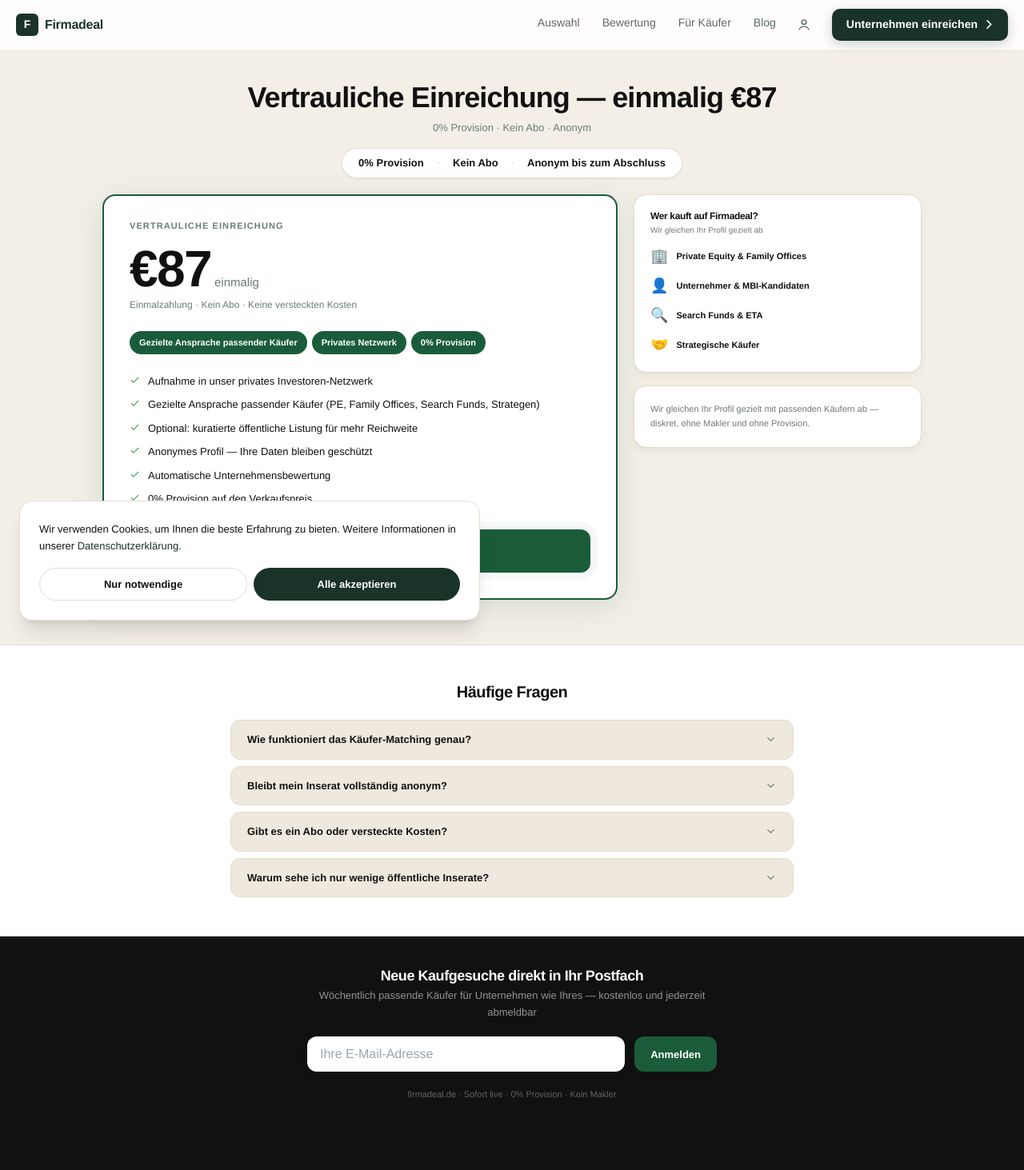
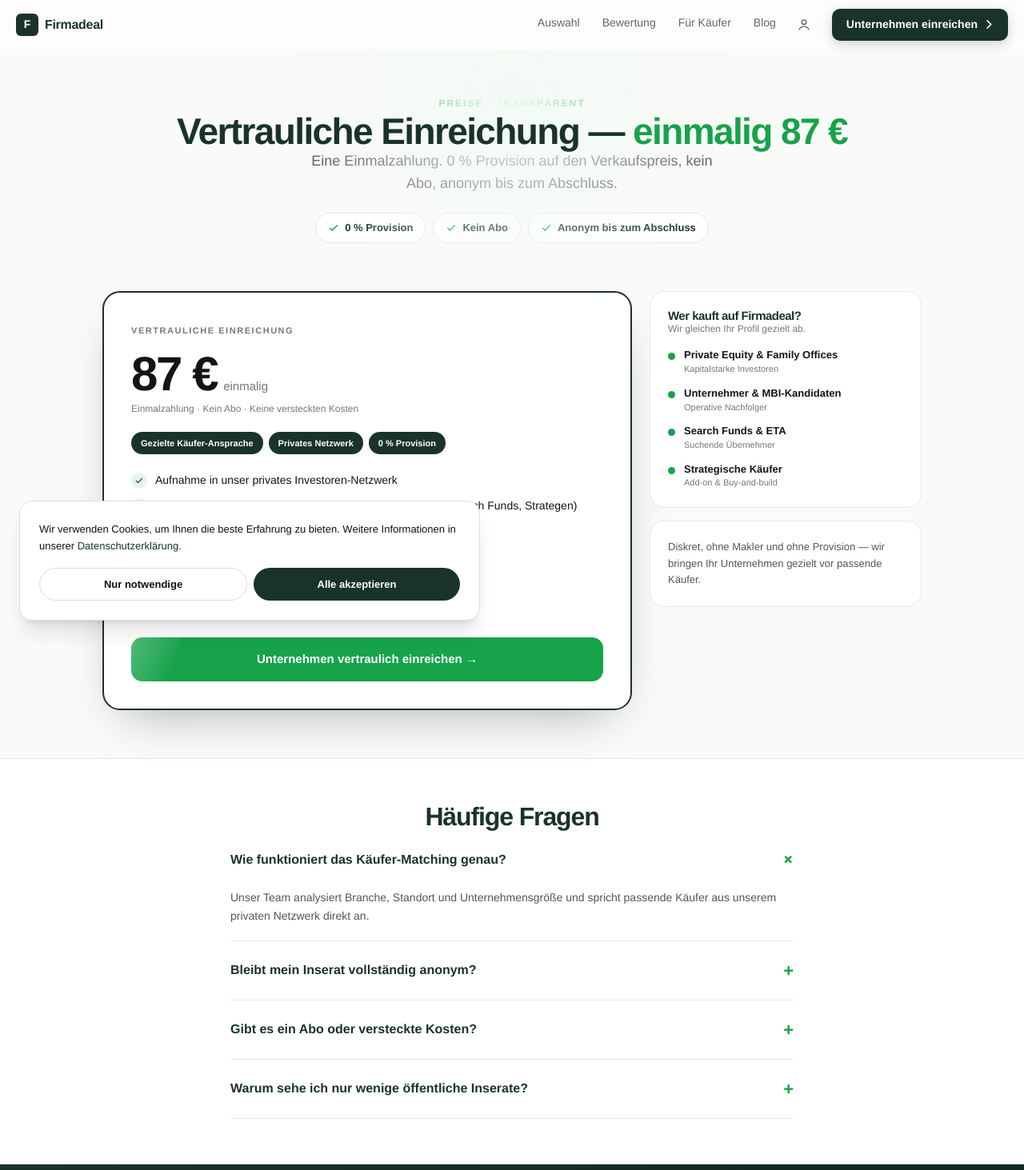
Before and after one commit to vcelkamarvin/Firmadeal, a Next.js app: page /pricing in a window 1280 px wide. Shown: the top 1463 px of the page at 80% size. Built offline with nearby package versions, Linux system fonts and the light colour scheme.

Commit message:
Pricing: redesign to match homepage (newsletter API + /sell CTA preserved)

```diff
--- a/src/app/pricing/page.tsx
+++ b/src/app/pricing/page.tsx
@@ -1,51 +1,42 @@
 "use client";
 
-import { useState, useEffect } from "react";
+import { useState } from "react";
 import Link from "next/link";
-import { Check, ChevronDown } from "lucide-react";
 
-const BUYERS = [
-  { icon: "🏢", label: "Private Equity & Family Offices" },
-  { icon: "👤", label: "Unternehmer & MBI-Kandidaten"    },
-  { icon: "🔍", label: "Search Funds & ETA"              },
-  { icon: "🤝", label: "Strategische Käufer"             },
+/* Firmadeal — Pricing (redesign). Navbar/Footer/SEO from layout.tsx.
+   Newsletter API call and /sell CTA preserved exactly. */
+
+const BUYERS: { label: string; sub: string }[] = [
+  { label: "Private Equity & Family Offices", sub: "Kapitalstarke Investoren" },
+  { label: "Unternehmer & MBI-Kandidaten", sub: "Operative Nachfolger" },
+  { label: "Search Funds & ETA", sub: "Suchende Übernehmer" },
+  { label: "Strategische Käufer", sub: "Add-on & Buy-and-build" },
 ];
 
-const FEATURES = [
+const FEATURES: string[] = [
   "Aufnahme in unser privates Investoren-Netzwerk",
   "Gezielte Ansprache passender Käufer (PE, Family Offices, Search Funds, Strategen)",
   "Optional: kuratierte öffentliche Listung für mehr Reichweite",
   "Anonymes Profil — Ihre Daten bleiben geschützt",
   "Automatische Unternehmensbewertung",
-  "0% Provision auf den Verkaufspreis",
+  "0 % Provision auf den Verkaufspreis",
 ];
 
-const FAQ = [
-  {
-    q: "Wie funktioniert das Käufer-Matching genau?",
-    a: "Unser Team analysiert Branche, Standort und Unternehmensgröße und spricht passende Käufer aus unserem privaten Netzwerk direkt an.",
-  },
-  {
-    q: "Bleibt mein Inserat vollständig anonym?",
-    a: "Ja. Ihr Name, Ihre Kontaktdaten und alle Unternehmensinformationen bleiben bis zu Ihrer ausdrücklichen Freigabe vollständig geschützt.",
-  },
-  {
-    q: "Gibt es ein Abo oder versteckte Kosten?",
-    a: "Nein. Sie zahlen einmalig €87 — kein Abo, keine Verlängerung, keine Provision auf den Verkaufspreis.",
-  },
-  {
-    q: "Warum sehe ich nur wenige öffentliche Inserate?",
-    a: "Die meisten Mandate sind vertraulich und werden nicht öffentlich gezeigt — das schützt Verkäufer und Mitarbeiter. Öffentlich erscheint nur eine kuratierte Auswahl.",
-  },
+const FAQ: { q: string; a: string }[] = [
+  { q: "Wie funktioniert das Käufer-Matching genau?", a: "Unser Team analysiert Branche, Standort und Unternehmensgröße und spricht passende Käufer aus unserem privaten Netzwerk direkt an." },
+  { q: "Bleibt mein Inserat vollständig anonym?", a: "Ja. Ihr Name, Ihre Kontaktdaten und alle Unternehmensinformationen bleiben bis zu Ihrer ausdrücklichen Freigabe vollständig geschützt." },
+  { q: "Gibt es ein Abo oder versteckte Kosten?", a: "Nein. Sie zahlen einmalig 87 € — kein Abo, keine Verlängerung, keine Provision auf den Verkaufspreis." },
+  { q: "Warum sehe ich nur wenige öffentliche Inserate?", a: "Die meisten Mandate sind vertraulich und werden nicht öffentlich gezeigt — das schützt Verkäufer und Mitarbeiter. Öffentlich erscheint nur eine kuratierte Auswahl." },
 ];
 
+function CheckIcon() {
+  return (<svg viewBox="0 0 24 24" fill="none" stroke="currentColor" strokeWidth="2.6" aria-hidden="true"><path d="M20 6L9 17l-5-5" /></svg>);
+}
+
 export default function PricingPage() {
-  const [openFaq, setOpenFaq] = useState<number | null>(null);
+  const [openFaq, setOpenFaq] = useState<number | null>(0);
   const [email, setEmail] = useState("");
-  const [newsletterState, setNewsletter] = useState<"idle"|"loading"|"success"|"duplicate"|"error">("idle");
-  const [visible, setVisible] = useState(false);
-
-  useEffect(() => { const t = setTimeout(() => setVisible(true), 60); return () => clearTimeout(t); }, []);
+  const [newsletterState, setNewsletter] = useState<"idle" | "loading" | "success" | "duplicate" | "error">("idle");
 
   const handleNewsletter = async (e: React.FormEvent) => {
     e.preventDefault();
@@ -57,195 +48,182 @@ export default function PricingPage() {
         body: JSON.stringify({ email }),
       });
       if (res.status === 409) { setNewsletter("duplicate"); return; }
-      if (!res.ok)            { setNewsletter("error");     return; }
+      if (!res.ok) { setNewsletter("error"); return; }
       setNewsletter("success");
       setEmail("");
     } catch { setNewsletter("error"); }
   };
 
-  const show = (delay: number) => ({
-    opacity: visible ? 1 : 0,
-    transform: visible ? "translateY(0)" : "translateY(14px)",
-    transition: `opacity 0.6s ease ${delay}ms, transform 0.6s cubic-bezier(0.16,1,0.3,1) ${delay}ms`,
-  });
+  return (
+    <>
+      <style>{cssString}</style>
+      <div className="fp">
 
-  return (
-    <div className="bg-[var(--bg)] min-h-screen">
-
-      {/* Header */}
-      <section className="max-w-7xl mx-auto px-4 sm:px-6 lg:px-8 pt-10 pb-5 text-center">
-        <h1 className="font-sans text-[clamp(20px,3.5vw,36px)] font-bold text-[var(--ink)] tracking-tight mb-2 leading-[1.1]">
-          Vertrauliche Einreichung — einmalig €87
-        </h1>
-        <p className="font-sans text-[13px] text-[var(--muted)] mb-4">
-          0% Provision · Kein Abo · Anonym
-        </p>
-        <div className="inline-flex flex-wrap items-center justify-center gap-x-4 gap-y-1.5 bg-white border border-[var(--border)] rounded-full px-5 py-2 shadow-sm text-[13px] font-sans font-semibold text-[var(--ink)]">
-          <span>0% Provision</span>
-          <span className="text-[var(--border)] hidden sm:block">·</span>
-          <span>Kein Abo</span>
-          <span className="text-[var(--border)] hidden sm:block">·</span>
-          <span>Anonym bis zum Abschluss</span>
+        {/* HEADER */}
+        <section className="fp-hero">
+          <div className="fp-wrap" style={{ textAlign: "center" }}>
+            <span className="fp-eyebrow">Preise · Transparent</span>
+            <h1 className="fp-h1">Vertrauliche Einreichung — <em>einmalig 87 €</em></h1>
+            <p className="fp-sub">Eine Einmalzahlung. 0 % Provision auf den Verkaufspreis, kein Abo, anonym bis zum Abschluss.</p>
+            <div className="fp-pills">
+              <span className="fp-pill"><CheckIcon /> 0 % Provision</span>
+              <span className="fp-pill"><CheckIcon /> Kein Abo</span>
+              <span className="fp-pill"><CheckIcon /> Anonym bis zum Abschluss</span>
+            </div>
           </div>
         </section>
 
-      {/* Pricing + Sidebar */}
-      <section className="max-w-7xl mx-auto px-4 sm:px-6 lg:px-8 pb-14">
-        <div className="grid grid-cols-1 xl:grid-cols-[1fr_360px] gap-5 items-start max-w-5xl mx-auto">
-
-          {/* Pricing Card */}
-          <div
-            className="animate-border-glow relative bg-white rounded-2xl flex flex-col p-8"
-            style={{ border: "2.5px solid #1A5C3A", ...show(0) }}
-          >
-            <h3 className="font-sans text-[11px] font-bold text-[var(--muted)] uppercase tracking-widest mb-4">
-              Vertrauliche Einreichung
-            </h3>
-
-            <div className="flex items-baseline gap-1 mb-1">
-              <span className="font-sans text-[64px] font-bold text-[var(--ink)] tracking-tight leading-none tabular-nums">
-                €87
-              </span>
-              <span className="font-sans text-[15px] text-[var(--muted)]">einmalig</span>
-            </div>
-            <p className="font-sans text-[12px] text-[var(--muted)] mb-6">
-              Einmalzahlung · Kein Abo · Keine versteckten Kosten
-            </p>
-
-            <div className="flex flex-wrap gap-1.5 mb-6">
-              {["Gezielte Ansprache passender Käufer", "Privates Netzwerk", "0% Provision"].map((p) => (
-                <span
-                  key={p}
-                  className="font-sans text-[11px] font-bold px-3 py-1.5 rounded-full text-white"
-                  style={{ background: "#1A5C3A" }}
-                >
-                  {p}
-                </span>
+        {/* PRICING + SIDEBAR */}
+        <section className="fp-wrap fp-grid">
+          <div className="fp-card">
+            <span className="fp-card-label">Vertrauliche Einreichung</span>
+            <div className="fp-price"><span className="fp-amount">87 €</span><span className="fp-once">einmalig</span></div>
+            <p className="fp-price-note">Einmalzahlung · Kein Abo · Keine versteckten Kosten</p>
+            <div className="fp-tags">
+              {["Gezielte Käufer-Ansprache", "Privates Netzwerk", "0 % Provision"].map((p) => (
+                <span key={p} className="fp-tag">{p}</span>
               ))}
             </div>
-
-            <ul className="space-y-2.5 mb-7 flex-1">
+            <ul className="fp-features">
               {FEATURES.map((f) => (
-                <li key={f} className="flex items-start gap-2.5">
-                  <Check size={13} className="text-[var(--green)] mt-0.5 flex-shrink-0" />
-                  <span className="font-sans text-[13px] text-[var(--ink)]">{f}</span>
-                </li>
+                <li key={f}><span className="fp-check"><CheckIcon /></span>{f}</li>
               ))}
             </ul>
-
-            <Link
-              href="/sell"
-              className="animate-cta-pulse block text-center w-full py-4 rounded-xl font-sans font-bold text-[15px] text-white hover:opacity-90 transition-opacity duration-200"
-              style={{ background: "#1A5C3A" }}
-            >
-              Unternehmen vertraulich einreichen →
-            </Link>
+            <Link href="/sell" className="fp-cta">Unternehmen vertraulich einreichen →</Link>
           </div>
 
-          {/* Sidebar */}
-          <div className="space-y-4" style={show(100)}>
-            {/* Buyer types */}
-            <div className="bg-white border border-[var(--border)] rounded-2xl p-5">
-              <h3 className="font-sans text-[12px] font-bold text-[var(--ink)] mb-1">
-                Wer kauft auf Firmadeal?
-              </h3>
-              <p className="font-sans text-[10px] text-[var(--muted)] mb-3">
-                Wir gleichen Ihr Profil gezielt ab
-              </p>
-              <div className="space-y-2.5">
+          <aside className="fp-side">
+            <div className="fp-side-box">
+              <h3 className="fp-side-h">Wer kauft auf Firmadeal?</h3>
+              <p className="fp-side-p">Wir gleichen Ihr Profil gezielt ab.</p>
+              <div className="fp-buyers">
                 {BUYERS.map((b) => (
-                  <div key={b.label} className="flex items-center gap-2.5">
-                    <span className="text-[18px] flex-shrink-0">{b.icon}</span>
-                    <div className="flex-1 min-w-0">
-                      <p className="font-sans text-[11px] font-semibold text-[var(--ink)] leading-snug truncate">{b.label}</p>
+                  <div key={b.label} className="fp-buyer">
+                    <span className="fp-buyer-dot" />
+                    <div>
+                      <div className="fp-buyer-l">{b.label}</div>
+                      <div className="fp-buyer-s">{b.sub}</div>
                     </div>
                   </div>
                 ))}
               </div>
             </div>
-
-            {/* Trust block */}
-            <div className="bg-white border border-[var(--border)] rounded-2xl p-5">
-              <p className="font-sans text-[11px] text-[var(--muted)] leading-relaxed">
-                Wir gleichen Ihr Profil gezielt mit passenden Käufern ab — diskret, ohne Makler und ohne Provision.
-              </p>
+            <div className="fp-side-box fp-side-trust">
+              <p>Diskret, ohne Makler und ohne Provision — wir bringen Ihr Unternehmen gezielt vor passende Käufer.</p>
             </div>
-          </div>
-        </div>
+          </aside>
         </section>
 
         {/* FAQ */}
-      <section className="bg-white border-t border-[var(--border)]">
-        <div className="max-w-3xl mx-auto px-4 sm:px-6 lg:px-8 py-12">
-          <h2 className="font-sans text-[20px] font-bold text-[var(--ink)] tracking-tight text-center mb-6">
-            Häufige Fragen
-          </h2>
-          <div className="space-y-2">
-            {FAQ.map((faq, i) => (
-              <div key={i} className="bg-[var(--surface2)] border border-[var(--border)] rounded-xl overflow-hidden">
-                <button
-                  onClick={() => setOpenFaq(openFaq === i ? null : i)}
-                  className="w-full flex items-center justify-between px-5 py-3.5 text-left"
-                >
-                  <span className="font-sans text-[13px] font-semibold text-[var(--ink)]">{faq.q}</span>
-                  <ChevronDown
-                    size={15}
-                    className={`text-[var(--muted)] flex-shrink-0 ml-3 transition-transform duration-200 ${openFaq === i ? "rotate-180" : ""}`}
-                  />
+        <section className="fp-surface">
+          <div className="fp-wrap fp-faq-wrap">
+            <h2 className="fp-h2">Häufige Fragen</h2>
+            <div className="fp-faq">
+              {FAQ.map((f, i) => (
+                <div className={`fp-faq-item${openFaq === i ? " open" : ""}`} key={i}>
+                  <button className="fp-faq-q" onClick={() => setOpenFaq(openFaq === i ? null : i)}>
+                    {f.q}<span className="fp-ic">+</span>
                   </button>
-                {openFaq === i && (
-                  <div className="px-5 pb-4">
-                    <p className="font-sans text-[12px] text-[var(--muted)] leading-relaxed">{faq.a}</p>
-                  </div>
-                )}
+                  <div className="fp-faq-a">{f.a}</div>
                 </div>
               ))}
             </div>
           </div>
         </section>
 
-      {/* Newsletter */}
-      <section className="bg-[var(--ink)] border-t border-[var(--border)]">
-        <div className="max-w-xl mx-auto px-4 sm:px-6 lg:px-8 py-10 text-center">
-          <h2 className="font-sans text-[18px] font-bold text-white tracking-tight mb-1">
-            Neue Kaufgesuche direkt in Ihr Postfach
-          </h2>
-          <p className="font-sans text-[13px] text-white/55 mb-5 leading-relaxed">
-            Wöchentlich passende Käufer für Unternehmen wie Ihres — kostenlos und jederzeit abmeldbar
-          </p>
+        {/* NEWSLETTER */}
+        <section className="fp-news">
+          <div className="fp-wrap" style={{ maxWidth: 600, textAlign: "center" }}>
+            <h2 className="fp-news-h">Neue Kaufgesuche direkt in Ihr Postfach</h2>
+            <p className="fp-news-p">Wöchentlich passende Käufer für Unternehmen wie Ihres — kostenlos und jederzeit abmeldbar.</p>
             {newsletterState === "success" ? (
-            <p className="font-sans text-[14px] font-semibold text-green-400">✓ Sie sind angemeldet!</p>
+              <p className="fp-news-ok">✓ Sie sind angemeldet!</p>
             ) : (
-            <form onSubmit={handleNewsletter} className="flex flex-col sm:flex-row gap-3">
+              <form onSubmit={handleNewsletter} className="fp-news-form">
                 <input
                   type="email"
                   value={email}
                   onChange={(e) => setEmail(e.target.value)}
                   placeholder="Ihre E-Mail-Adresse"
                   required
-                className="flex-1 px-4 py-2.5 rounded-xl font-sans text-[13px] text-[var(--ink)] bg-white outline-none"
                 />
-              <button
-                type="submit"
-                disabled={newsletterState === "loading"}
-                className="px-5 py-2.5 font-sans font-bold text-[13px] text-white rounded-xl hover:opacity-90 transition-opacity disabled:opacity-60 whitespace-nowrap"
-                style={{ background: "#1A5C3A" }}
-              >
+                <button type="submit" disabled={newsletterState === "loading"} className="fp-cta">
                   {newsletterState === "loading" ? "Wird gespeichert…" : "Anmelden"}
                 </button>
               </form>
             )}
-          {newsletterState === "duplicate" && (
-            <p className="font-sans text-[12px] text-amber-400 mt-2.5">Sie sind bereits angemeldet.</p>
-          )}
-          {newsletterState === "error" && (
-            <p className="font-sans text-[12px] text-red-400 mt-2.5">Fehler. Bitte erneut versuchen.</p>
-          )}
-          <p className="font-sans text-[11px] text-white/35 mt-5">
-            firmadeal.de · Sofort live · 0% Provision · Kein Makler
-          </p>
+            {newsletterState === "duplicate" && <p className="fp-news-warn">Sie sind bereits angemeldet.</p>}
+            {newsletterState === "error" && <p className="fp-news-err">Fehler. Bitte erneut versuchen.</p>}
+            <p className="fp-news-foot">firmadeal.de · Sofort live · 0 % Provision · Kein Makler</p>
           </div>
         </section>
       </div>
+    </>
   );
 }
+
+const cssString = `
+.fp{--a:#1a3329;--cta:#16a34a;--cta-h:#128a3e;--g50:#f2faf5;--g100:#e8f5ed;--g400:#6dbf87;--g700:#2d5a3d;--bg:#fafaf8;--ink:#141414;--muted:#777;--n600:#555;--border:#e7e7e3;background:var(--bg);color:var(--ink);}
+.fp *{box-sizing:border-box;}
+.fp h1,.fp h2,.fp h3{font-weight:700;letter-spacing:-0.035em;line-height:1.05;color:var(--a);margin:0;}
+.fp-wrap{max-width:1080px;margin:0 auto;padding:0 28px;}
+.fp-eyebrow{font-size:12px;font-weight:700;letter-spacing:.16em;text-transform:uppercase;color:var(--cta);}
+.fp-hero{padding:54px 0 30px;position:relative;overflow:hidden;}
+.fp-hero::before{content:"";position:absolute;top:-160px;left:50%;transform:translateX(-50%);width:620px;height:420px;border-radius:50%;background:radial-gradient(circle,var(--g50),transparent 70%);animation:fp-drift 16s ease-in-out infinite;}
+@keyframes fp-drift{0%,100%{transform:translateX(-50%) scale(1);}50%{transform:translateX(-50%) scale(1.08);}}
+.fp-h1{font-size:clamp(28px,4vw,46px);margin:14px 0 14px;position:relative;}
+.fp-h1 em{font-style:normal;color:var(--cta);}
+.fp-sub{font-size:clamp(15px,1.6vw,18px);color:var(--n600);max-width:540px;margin:0 auto 22px;line-height:1.55;}
+.fp-pills{display:flex;gap:9px;flex-wrap:wrap;justify-content:center;}
+.fp-pill{display:inline-flex;align-items:center;gap:7px;background:#fff;border:1px solid var(--border);border-radius:100px;padding:8px 15px;font-size:13px;font-weight:600;color:var(--a);}
+.fp-pill svg{width:14px;height:14px;color:var(--cta);}
+.fp-grid{display:grid;grid-template-columns:1fr 340px;gap:22px;align-items:start;padding-top:30px;padding-bottom:60px;}
+@media(max-width:880px){.fp-grid{grid-template-columns:1fr;}}
+.fp-card{background:#fff;border:2px solid var(--a);border-radius:22px;padding:34px;box-shadow:0 24px 60px -28px rgba(13,31,23,.4);}
+.fp-card-label{font-size:11px;font-weight:700;letter-spacing:.14em;text-transform:uppercase;color:var(--muted);}
+.fp-price{display:flex;align-items:baseline;gap:8px;margin:14px 0 4px;}
+.fp-amount{font-size:60px;font-weight:700;color:var(--ink);letter-spacing:-0.04em;line-height:1;font-variant-numeric:tabular-nums;}
+.fp-once{font-size:15px;color:var(--muted);}
+.fp-price-note{font-size:12px;color:var(--muted);margin-bottom:20px;}
+.fp-tags{display:flex;flex-wrap:wrap;gap:7px;margin-bottom:22px;}
+.fp-tag{font-size:11px;font-weight:700;color:#fff;background:var(--a);padding:6px 12px;border-radius:100px;}
+.fp-features{list-style:none;padding:0;margin:0 0 26px;display:flex;flex-direction:column;gap:11px;}
+.fp-features li{display:flex;align-items:flex-start;gap:10px;font-size:14px;color:var(--ink);line-height:1.45;}
+.fp-check{flex-shrink:0;width:20px;height:20px;border-radius:50%;background:var(--g100);color:var(--g700);display:flex;align-items:center;justify-content:center;margin-top:1px;}
+.fp-check svg{width:12px;height:12px;}
+.fp-cta{display:block;text-align:center;width:100%;background:var(--cta);color:#fff;font-weight:700;font-size:15px;padding:16px;border-radius:14px;border:none;cursor:pointer;text-decoration:none;position:relative;overflow:hidden;transition:background .18s,transform .15s;}
+.fp-cta:hover{background:var(--cta-h);transform:translateY(-1px);}
+.fp-cta::after{content:"";position:absolute;top:0;left:0;width:36%;height:100%;background:linear-gradient(100deg,transparent,rgba(255,255,255,.4),transparent);animation:fp-sheen 5s ease-in-out infinite;pointer-events:none;}
+@keyframes fp-sheen{0%{transform:translateX(-160%) skewX(-18deg);}55%,100%{transform:translateX(280%) skewX(-18deg);}}
+.fp-side{display:flex;flex-direction:column;gap:16px;}
+.fp-side-box{background:#fff;border:1px solid var(--border);border-radius:18px;padding:22px;}
+.fp-side-h{font-size:15px;margin-bottom:4px;}
+.fp-side-p{font-size:12px;color:var(--muted);margin-bottom:16px;}
+.fp-buyers{display:flex;flex-direction:column;gap:14px;}
+.fp-buyer{display:flex;align-items:flex-start;gap:11px;}
+.fp-buyer-dot{flex-shrink:0;width:9px;height:9px;border-radius:50%;background:var(--cta);margin-top:5px;}
+.fp-buyer-l{font-size:13px;font-weight:600;color:var(--ink);line-height:1.3;}
+.fp-buyer-s{font-size:11px;color:var(--muted);}
+.fp-side-trust p{font-size:13px;color:var(--n600);line-height:1.6;margin:0;}
+.fp-surface{background:#fff;border-top:1px solid var(--border);border-bottom:1px solid var(--border);}
+.fp-faq-wrap{max-width:760px;padding-top:56px;padding-bottom:56px;}
+.fp-h2{font-size:clamp(22px,3vw,32px);text-align:center;margin-bottom:28px;}
+.fp-faq-item{border-bottom:1px solid var(--border);}
+.fp-faq-q{width:100%;background:none;border:none;text-align:left;padding:20px 0;font-size:16px;font-weight:600;color:var(--a);cursor:pointer;display:flex;justify-content:space-between;align-items:center;gap:16px;font-family:inherit;}
+.fp-faq-q .fp-ic{font-size:22px;color:var(--cta);transition:.2s;flex-shrink:0;}
+.fp-faq-a{font-size:14px;color:var(--n600);line-height:1.6;padding:0 0 20px;display:none;}
+.fp-faq-item.open .fp-faq-a{display:block;}
+.fp-faq-item.open .fp-ic{transform:rotate(45deg);}
+.fp-news{background:linear-gradient(165deg,#1a3329,#0d1f17);padding:54px 0;}
+.fp-news-h{color:#fff;font-size:22px;margin-bottom:8px;}
+.fp-news-p{color:rgba(255,255,255,.6);font-size:14px;margin-bottom:22px;line-height:1.5;}
+.fp-news-form{display:flex;gap:11px;}
+@media(max-width:520px){.fp-news-form{flex-direction:column;}}
+.fp-news-form input{flex:1;padding:13px 16px;border-radius:12px;border:none;font-size:14px;color:var(--ink);background:#fff;outline:none;min-width:0;}
+.fp-news-form .fp-cta{width:auto;padding:13px 24px;white-space:nowrap;border-radius:12px;}
+.fp-news-ok{color:#4ade80;font-weight:700;font-size:15px;}
+.fp-news-warn{color:#fbbf24;font-size:12px;margin-top:10px;}
+.fp-news-err{color:#f87171;font-size:12px;margin-top:10px;}
+.fp-news-foot{color:rgba(255,255,255,.35);font-size:11px;margin-top:20px;}
+@media(prefers-reduced-motion:reduce){.fp-hero::before,.fp-cta::after{animation:none!important;}}
+`;
```
Lines whose indentation alone changed are shown as unchanged.
